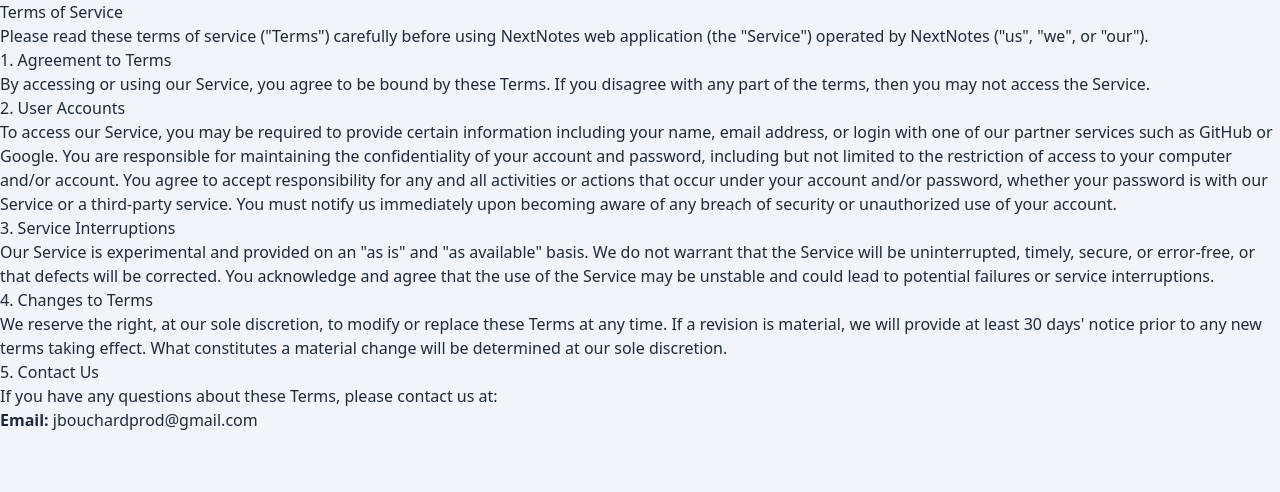
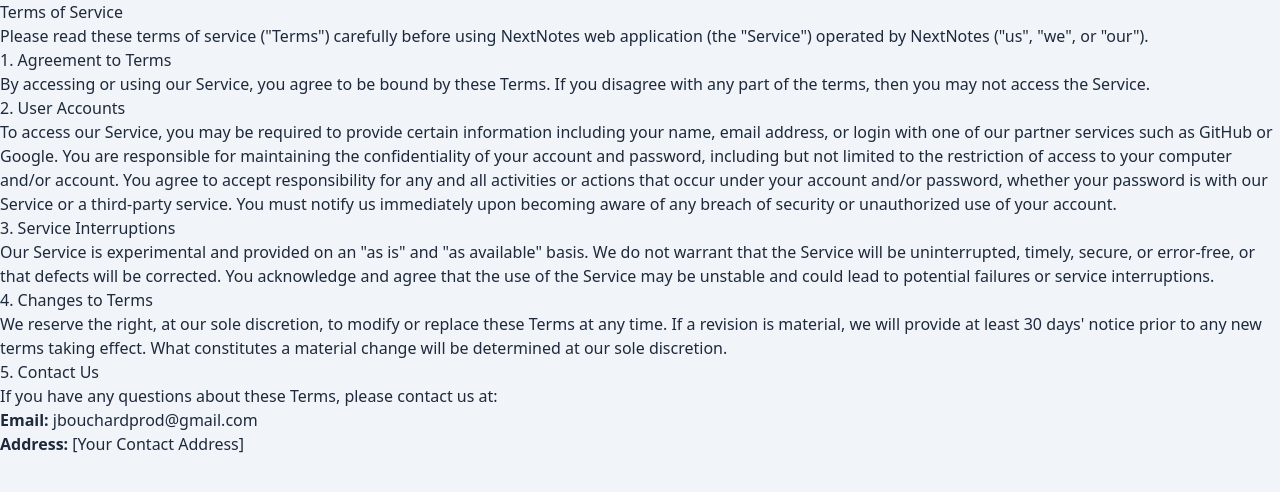
Before and after one commit to EaglesView/next-notes-app, a Next.js app: page /terms-of-service in a window 1280 px wide. Shown: the top 492 px of the page. Built offline with nearby package versions, Linux system fonts and the light colour scheme.

Commit message:
fix quote error #2

```diff
--- a/app/terms-of-service/page.tsx
+++ b/app/terms-of-service/page.tsx
@@ -18,13 +18,14 @@
 
         <h2>4. Changes to Terms</h2>
 
-        <p>We reserve the right, at our sole discretion, to modify or replace these Terms at any time. If a revision is material, we will provide at least 30 days' notice prior to any new terms taking effect. What constitutes a material change will be determined at our sole discretion.</p>
+        <p>We reserve the right, at our sole discretion, to modify or replace these Terms at any time. If a revision is material, we will provide at least 30 days&apos; notice prior to any new terms taking effect. What constitutes a material change will be determined at our sole discretion.</p>
 
         <h2>5. Contact Us</h2>
 
         <p>If you have any questions about these Terms, please contact us at:</p>
         <ul>
             <li><strong>Email:</strong> jbouchardprod@gmail.com</li>
+            <li><strong>Address:</strong> [Your Contact Address]</li>
         </ul>
     </>
 }
```
